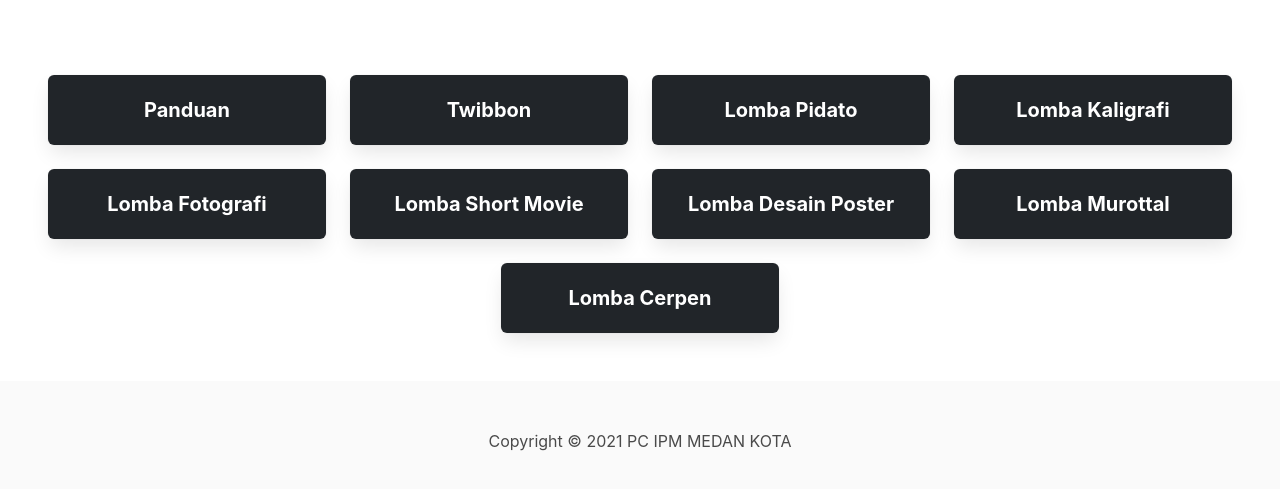
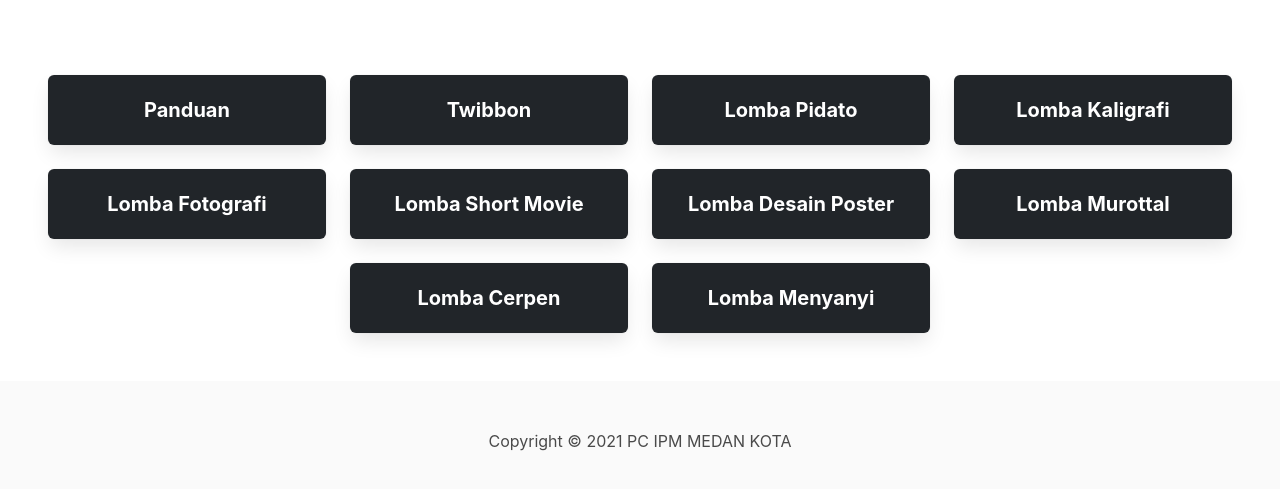
Before and after one commit to L0r3ntz/pcipmmedankota.github.io, a plain HTML site: page index.html in a window 1280 px wide. Shown: the part 313-802 px from the top of the page. Drawn offline with Linux system fonts and the light colour scheme.

Commit message:
penambahan satu lomba

```diff
--- a/index.html
+++ b/index.html
@@ -68,6 +68,10 @@
                 <a class="box text-center fw-bold bg-dark is-size-5-desktop" href="#" style="color: white;">Lomba
                     Cerpen</a>
             </div>
+            <div class="column is-3">
+                <a class="box text-center fw-bold bg-dark is-size-5-desktop" href="#" style="color: white;">Lomba
+                    Menyanyi</a>
+            </div>
         </div>
     </section>
 
```
